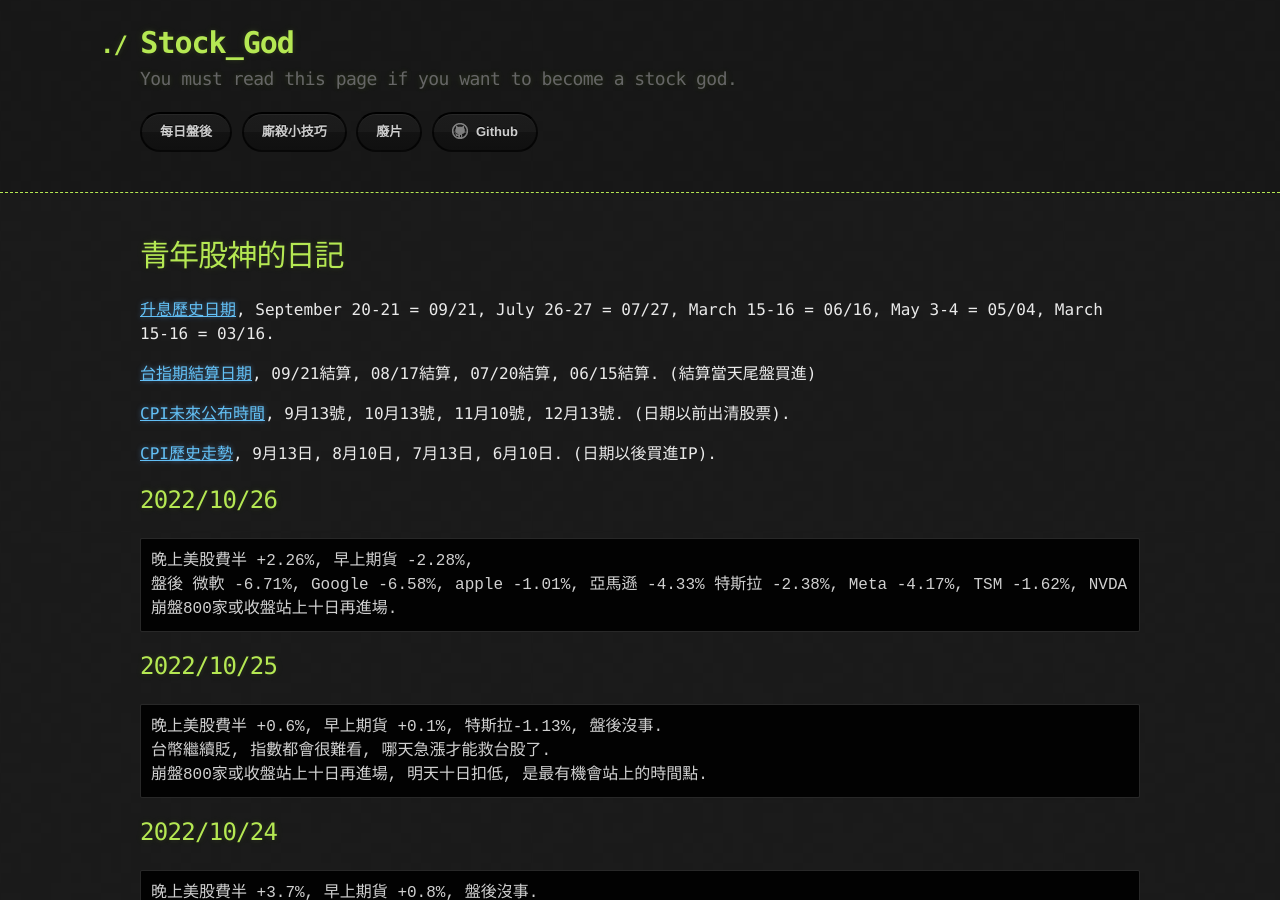
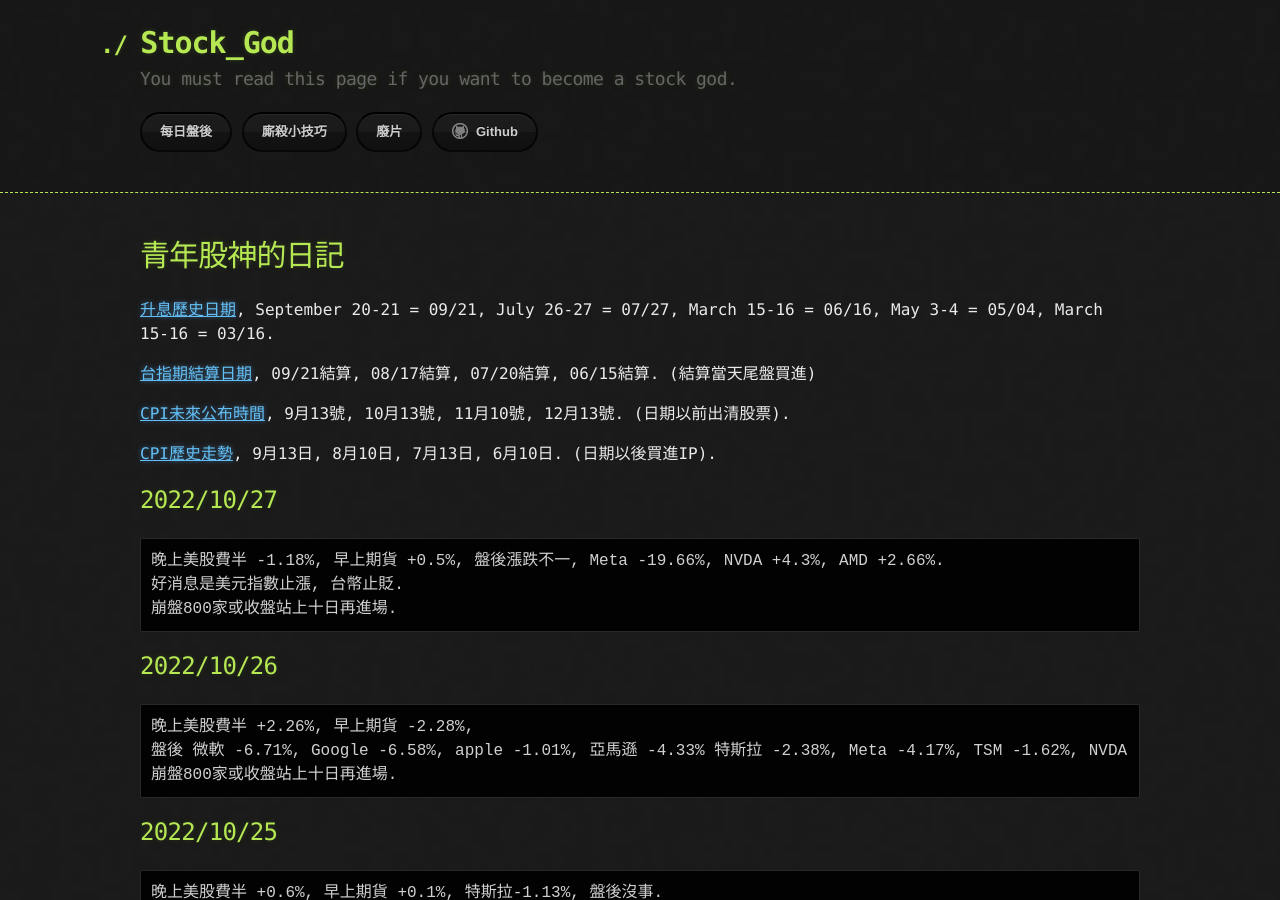
Before and after one commit to lepg5487/Stock_God, a Jekyll site: the page built from index.md, in a window 1280 px wide and 900 px high. Built offline with Jekyll 4.4.1, drawn with Linux system fonts in a browser that asks for light colours; our own code applies the rules of GitHub Pages for plain Markdown files.

Commit message:
Update index.md

````diff
--- a/index.md
+++ b/index.md
@@ -11,6 +11,13 @@
 [CPI未來公布時間](https://chihyun.tw/cpi-release-date/), 9月13號, 10月13號, 11月10號, 12月13號. (日期以前出清股票).
 
 [CPI歷史走勢](https://hk.investing.com/economic-calendar/cpi-733), 9月13日, 8月10日, 7月13日, 6月10日. (日期以後買進IP).
+
+## 2022/10/27
+```
+晚上美股費半 -1.18%, 早上期貨 +0.5%, 盤後漲跌不一, Meta -19.66%, NVDA +4.3%, AMD +2.66%.
+好消息是美元指數止漲, 台幣止貶.
+崩盤800家或收盤站上十日再進場.
+```
 
 ## 2022/10/26
 ```
````
